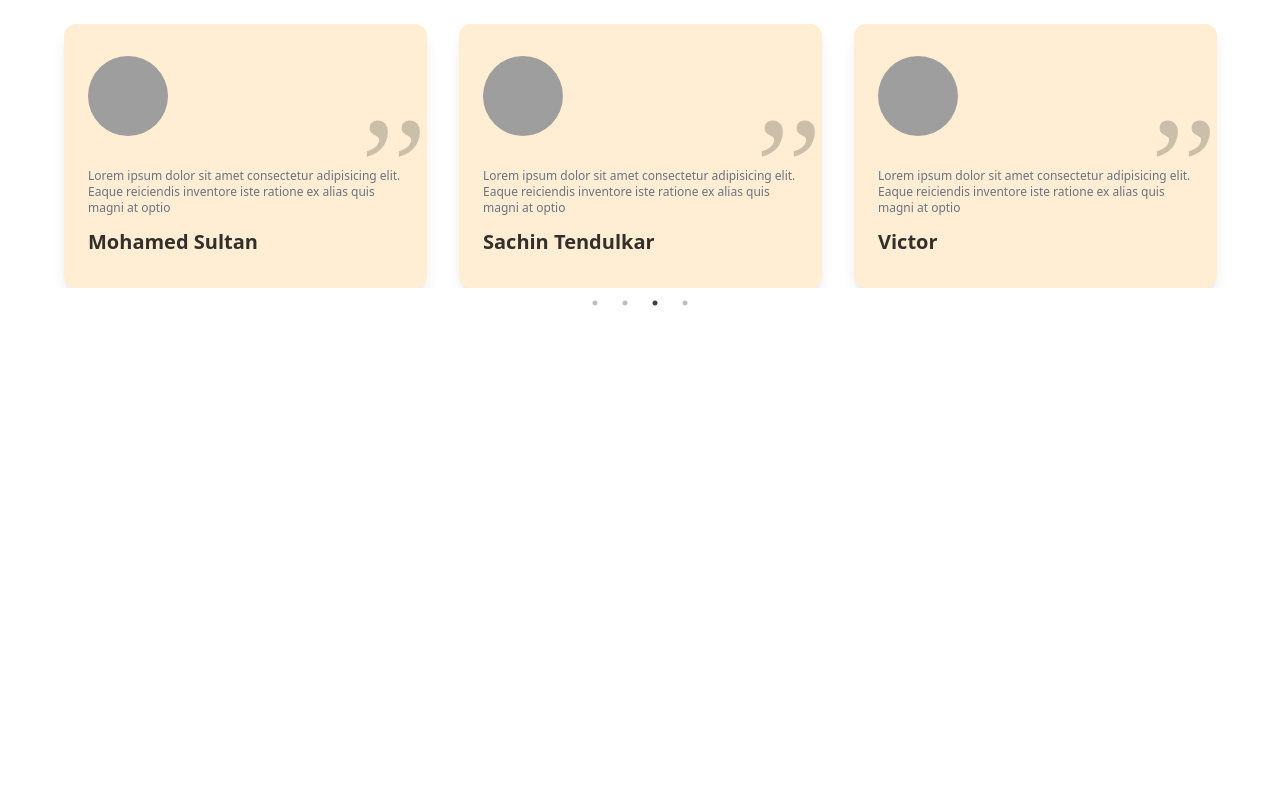
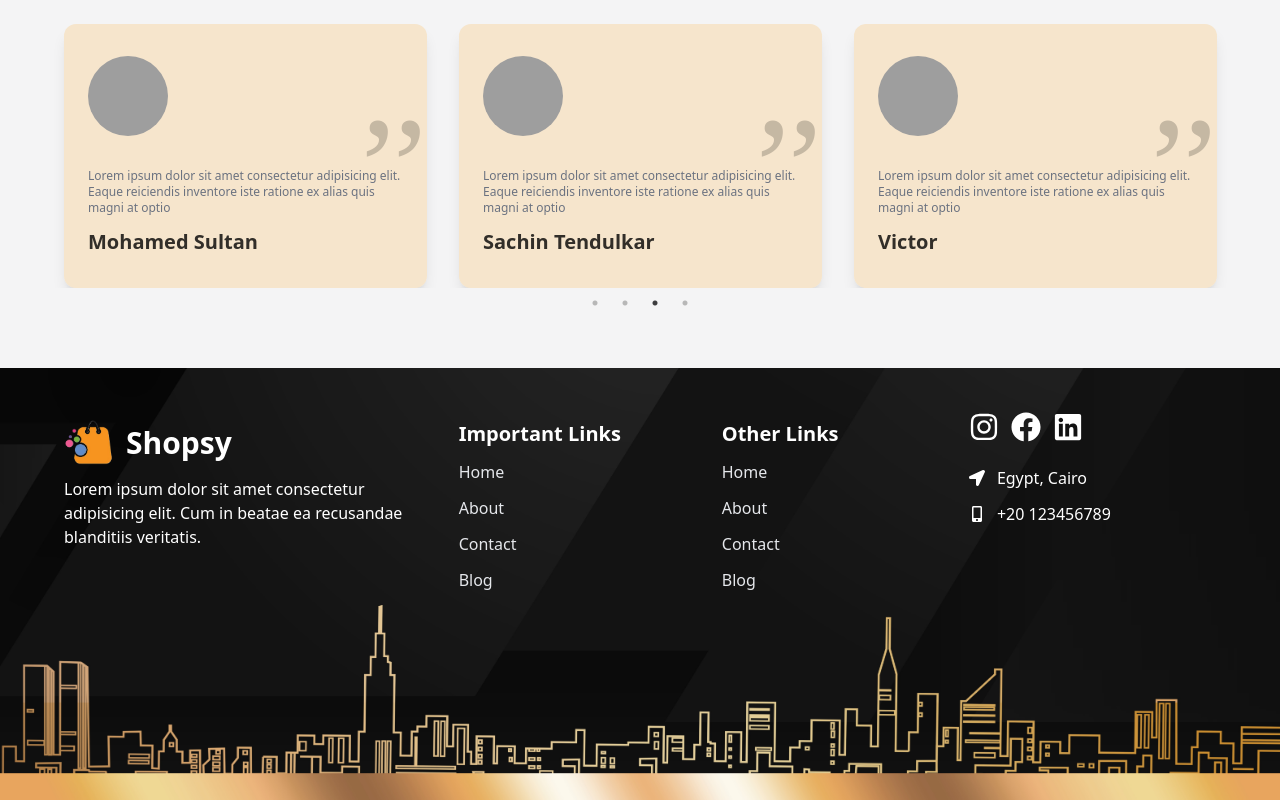
Before and after one commit to tokhy1/Shopsy-Ecommerce-Design, a React (Vite) app: page / in a window 1280 px wide. Shown: the part 2632-3432 px from the top of the page. Before the commit the page ends 3000 px from the top, so only its background shows below. Built offline with nearby package versions, Linux system fonts and the light colour scheme; grey boxes are pictures that could not be loaded.

Commit message:
Finished Footer

```diff
--- a/src/App.jsx
+++ b/src/App.jsx
@@ -5,6 +5,7 @@ import TopProducts from "./components/TopProducts/TopProducts";
 import Banner from "./components/Banner/Banner";
 import Subscribe from "./components/Subscribe/Subscribe";
 import Testimonials from "./components/Testimonials/Testimonials";
+import Footer from "./components/Footer/Footer";
 
 import AOS from "aos";
 import "aos/dist/aos.css";
@@ -24,7 +25,7 @@ const App = () => {
   }, []);
 
   return (
-    <div>
+    <div className="bg-zinc-100 dark:bg-gray-900 dark:text-white duration-200">
       <Navbar />
       <Hero />
       <Products />
@@ -32,6 +33,7 @@ const App = () => {
       <Banner />
       <Subscribe />
       <Testimonials />
+      <Footer />
     </div>
   );
 };
--- /dev/null
+++ b/src/components/Footer/Footer.jsx
@@ -0,0 +1,134 @@
+import footerLogo from "../../assets/logo.png";
+import Banner from "../../assets/website/footer-pattern.jpg";
+import {
+  FaFacebook,
+  FaInstagram,
+  FaLinkedin,
+  FaLocationArrow,
+  FaMobileAlt,
+} from "react-icons/fa";
+
+const BannerImgStyle = {
+  backgroundImage: `url(${Banner})`,
+  backgroundPosition: "bottom",
+  backgroundRepeat: "no-repeat",
+  backgroundSize: "cover",
+  height: "100%",
+  width: "100%",
+};
+
+const FooterLinks = [
+  {
+    title: "Home",
+    link: "/#",
+  },
+  {
+    title: "About",
+    link: "/#about",
+  },
+  {
+    title: "Contact",
+    link: "/#contact",
+  },
+  {
+    title: "Blog",
+    link: "/#blog",
+  },
+];
+
+const Footer = () => {
+  return (
+    <div className="text-white" style={BannerImgStyle}>
+      <div className="container">
+        <div data-aos="zoom-in" className="grid md:grid-cols-3 pb-44 pt-5">
+          {/* Company details */}
+          <div className="py-8 px-4">
+            <h1 className="sm:text-3xl text-xl font-bold sm:text-left text-justify mb-3 flex items-center gap-3">
+              <img
+                src={footerLogo}
+                alt="footer logo"
+                className="max-w-[50px]"
+              />
+              Shopsy
+            </h1>
+            <p>
+              Lorem ipsum dolor sit amet consectetur adipisicing elit. Cum in
+              beatae ea recusandae blanditiis veritatis.
+            </p>
+          </div>
+
+          {/* Footer links */}
+          <div className="grid grid-cols-2 sm:grid-cols-3 col-span-2 mb:pl-10">
+            <div>
+              <div className="py-8 px-4">
+                <h1 className="sm:text-xl text-xl font-bold sm:text-left text-justify mb-3">
+                  Important Links
+                </h1>
+                <ul className="flex flex-col gap-3">
+                  {FooterLinks.map((data) => {
+                    return (
+                      <li
+                        className="cursor-pointer hover:text-primary hover:translate-x-1 duration-300 text-gray-200"
+                        key={data.title}
+                      >
+                        <span>{data.title}</span>
+                      </li>
+                    );
+                  })}
+                </ul>
+              </div>
+            </div>
+            <div>
+              <div className="py-8 px-4">
+                <h1 className="sm:text-xl text-xl font-bold sm:text-left text-justify mb-3">
+                  Other Links
+                </h1>
+                <ul className="flex flex-col gap-3">
+                  {FooterLinks.map((data) => {
+                    return (
+                      <li
+                        className="cursor-pointer hover:text-primary hover:translate-x-1 duration-300 text-gray-200"
+                        key={data.title}
+                      >
+                        <span>{data.title}</span>
+                      </li>
+                    );
+                  })}
+                </ul>
+              </div>
+            </div>
+
+            {/* Social links */}
+            <div>
+              <div className="flex items-center gap-3 mt-6">
+                <a href="#">
+                  <FaInstagram className="text-3xl" />
+                </a>
+                <a href="#">
+                  <FaFacebook className="text-3xl" />
+                </a>
+                <a href="#">
+                  <FaLinkedin className="text-3xl" />
+                </a>
+              </div>
+
+              <div className="mt-6">
+                <div className="flex items-center gap-3">
+                  <FaLocationArrow />
+                  <p>Egypt, Cairo</p>
+                </div>
+                <div className="flex items-center gap-3 mt-3">
+                  <FaMobileAlt />
+                  <p>+20 123456789</p>
+                </div>
+              </div>
+
+            </div>
+          </div>
+        </div>
+      </div>
+    </div>
+  );
+};
+
+export default Footer;
```
